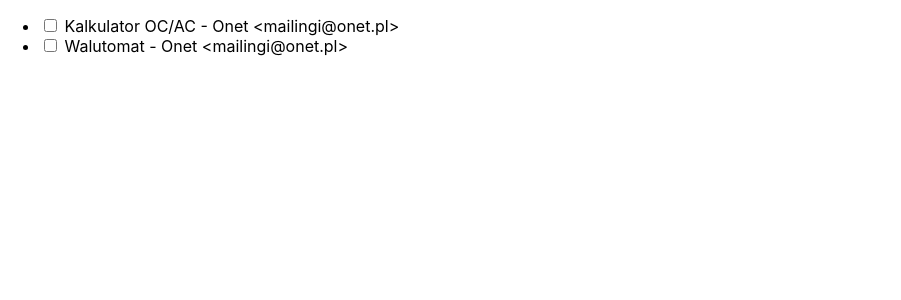
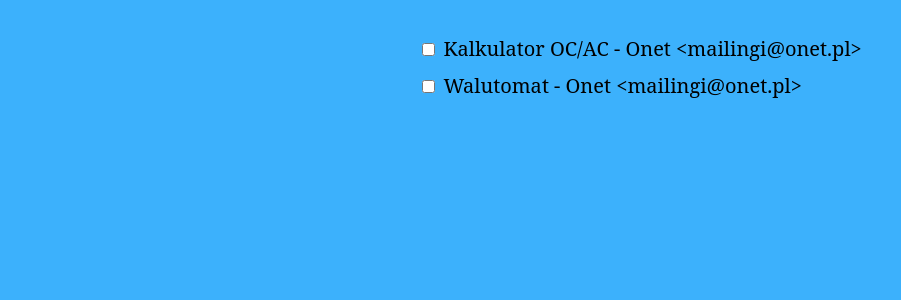
Before and after one commit to Karola93/SpeednetEx, a React (Create React App) app: page / in a window 1280 px wide. Shown: the top 300 px of the page, without its empty margins (0-901 px from the left). Built offline with nearby package versions, Linux system fonts and the light colour scheme.

Commit message:
style(all): add css style

```diff
--- /dev/null
+++ b/src/App/components/List.css
@@ -0,0 +1,14 @@
+.list {
+    display: flex;
+    flex-direction: column;
+    padding: 10px;
+    font-size: 20px;
+}
+
+ul {
+    list-style: none;
+}
+
+li {
+    padding: 5px;
+}
--- a/src/App/components/List.js
+++ b/src/App/components/List.js
@@ -1,5 +1,6 @@
 import React from "react";
 import {useNavigate} from "react-router-dom";
+import './List.css';
 
 const List = ({data}) => {
     const navigate = useNavigate();
@@ -10,7 +11,7 @@
     }
 
     return (
-        <ul>
+        <ul className="list">
             {
                 data.map( (el) => {
                     return <li key={el['id']}>
--- /dev/null
+++ b/src/App/components/pages/HomePage.css
@@ -0,0 +1,9 @@
+header {
+    background-color: #61dafb;
+    min-height: 100vh;
+    display: flex;
+    flex-direction: column;
+    align-items: center;
+    justify-content: center;
+    font-size: calc(10px + 2vmin);
+}
--- a/src/App/components/pages/HomePage.js
+++ b/src/App/components/pages/HomePage.js
@@ -1,11 +1,11 @@
 import React from "react";
-
 import List from "../List";
 import {data} from "../../data/data";
+import './HomePage.css'
 
 
 function HomePage(){
-    return <List data={data}/>
+    return <List className="header" data={data}/>
 }
 
 export default HomePage;
--- a/src/index.css
+++ b/src/index.css
@@ -1,13 +1,21 @@
-body {
-  margin: 0;
-  font-family: -apple-system, BlinkMacSystemFont, 'Segoe UI', 'Roboto', 'Oxygen',
-    'Ubuntu', 'Cantarell', 'Fira Sans', 'Droid Sans', 'Helvetica Neue',
-    sans-serif;
-  -webkit-font-smoothing: antialiased;
-  -moz-osx-font-smoothing: grayscale;
+@import url('https://fonts.googleapis.com/css2?family=Noto+Sans+JP:wght@400;700&display=swap');
+
+* {
+  box-sizing: border-box;
 }
 
-code {
-  font-family: source-code-pro, Menlo, Monaco, Consolas, 'Courier New',
-    monospace;
+html {
+  font-family: 'Serif', sans-serif;
 }
+
+body {
+  display: flex;
+  flex-direction: column;
+  align-items: center;
+  margin: 0;
+  background-color: #3cb1fc;
+}
+
+main {
+  margin-top: 6rem
+}
```
